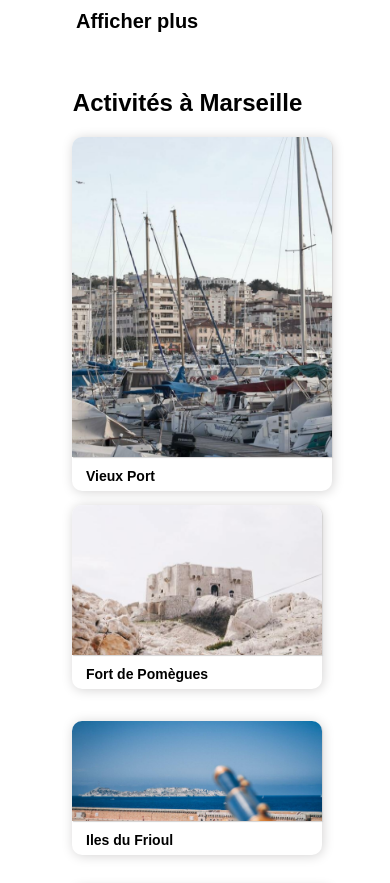
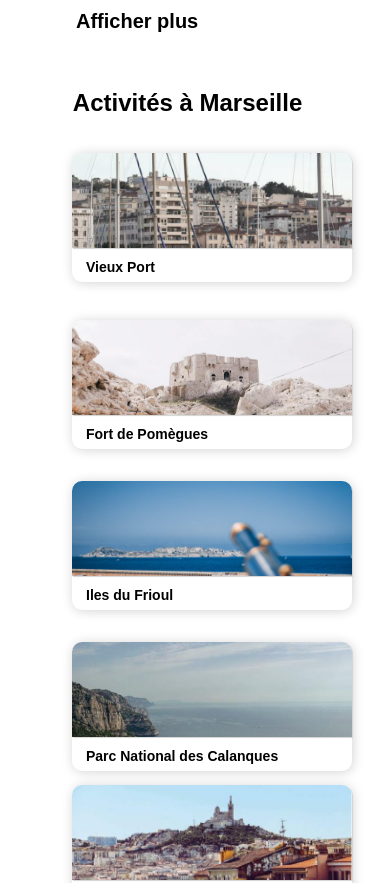
Before and after one commit to jessk971/jessicapaquet_2_02032021, a plain HTML site: page index.html in a window 390 px wide. Shown: the part 2600-3483 px from the top of the page. Drawn offline with Linux system fonts and the light colour scheme.

Commit message:
change activites a marseille

```diff
--- a/style.css
+++ b/style.css
@@ -447,4 +447,15 @@
             .afficher {
                 margin-left: -0.6em;
             }
+            #block {
+                flex-direction: column;
+            }
+            #block img {
+                width: 280px;
+                height: 95px;
+            }
+            #block1 {
+                padding-top: 1em;
+                padding-block-end: 1.5em;
+            }
         }
```
